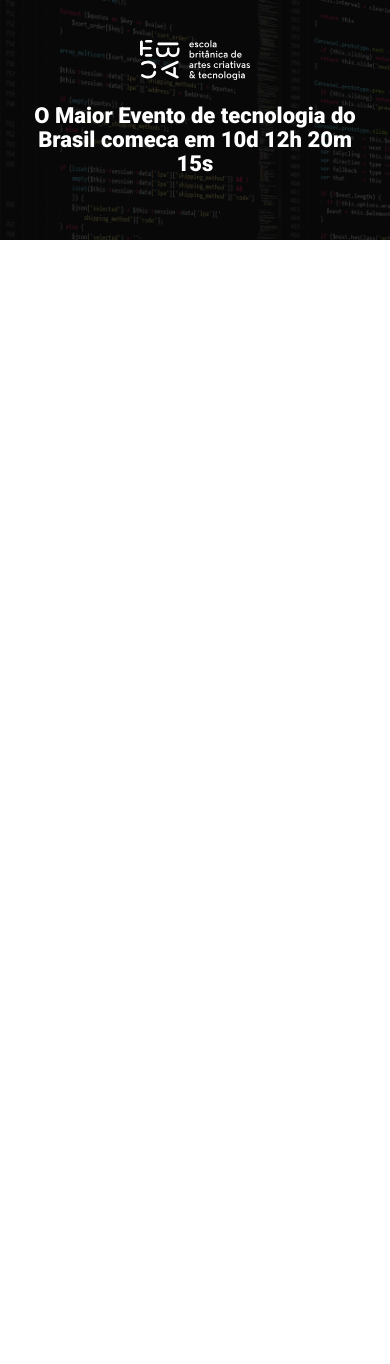
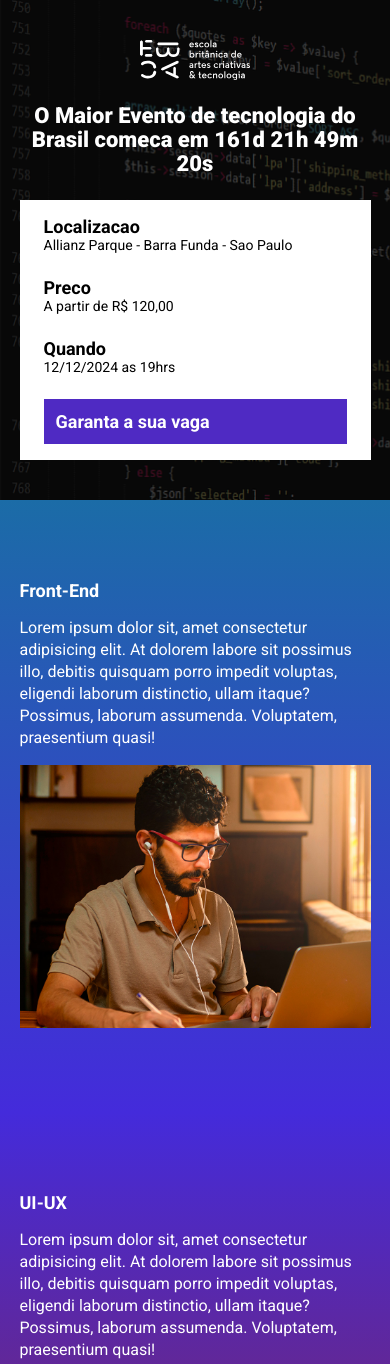
Before and after one commit to devBordin0016/niver_devbordin, a website built with Parcel: page src/index.html in a window 390 px wide. Shown: the top 1364 px of the page. Before the commit the page ends 844 px from the top, so only its background shows below. Built offline with nearby package versions, Linux system fonts and the light colour scheme.

Commit message:
Criando a contagem regressiva

```diff
--- a/package.json
+++ b/package.json
@@ -2,9 +2,9 @@
   "name": "ebac_talks",
   "version": "1.0.0",
   "description": "",
-  "main": "index.js",
   "scripts": {
     "dev": "parcel src/index.html src/styles/main.scss src/scripts/main.js",
+    "build" : "parcel build src/index.html",
     "test": "echo \"Error: no test specified\" && exit 1"
   },
   "keywords": [],
--- a/src/index.html
+++ b/src/index.html
@@ -6,6 +6,7 @@
     <meta name="viewport" content="width=device-width, initial-scale=1.0">
     <title>EBAC Tech Talks</title>
     <link rel="stylesheet" href="./styles/main.scss">
+    <link rel="stylesheet" href="https://unpkg.com/aos@next/dist/aos.css" />
     <link rel="preconnect" href="https://fonts.googleapis.com">
     <link rel="preconnect" href="https://fonts.gstatic.com" crossorigin>
     <link href="https://fonts.googleapis.com/css2?family=Roboto:ital,wght@0,100;0,300;0,400;0,500;0,700;0,900;1,100;1,300;1,400;1,500;1,700;1,900&display=swap" rel="stylesheet">
@@ -15,11 +16,72 @@
         <div class="container">
             <img class="hero__logo" src="./images/ebac_logo.svg" alt="EBAC">
             <p class="hero__text">
-                O Maior Evento de tecnologia do Brasil comeca em 10d 12h 20m 15s
+                O Maior Evento de tecnologia do Brasil comeca em <span id="contador"></span>
             </p>
+            <div class="infos-bar">
+                <ul class="infos-bar__infos">
+                    <li class="infos-bar__infos__item">
+                        <b>Localizacao</b>
+                        Allianz Parque - Barra Funda - Sao Paulo
+                    </li>
+                    <li class="infos-bar__infos__item">
+                        <b>Preco</b>
+                        A partir de R$ 120,00
+                    </li>
+                    <li class="infos-bar__infos__item">
+                        <b>Quando</b>
+                        12/12/2024 as 19hrs
+                    </li>
+                </ul>
+                <a class="button button--primary" href="#">Garanta a sua vaga</a>
+            </div>
         </div>
     </header>
-
+    <section class="event event--fontend" >
+        <div class="container" data-aos="fade-right">
+            <div class="event__details">
+                <h2 class="event__details__title">Front-End</h2>
+                <p class="event__details__description">
+                    Lorem ipsum dolor sit, amet consectetur adipisicing elit. At dolorem labore sit possimus illo, debitis quisquam porro impedit voluptas, eligendi laborum distinctio, ullam itaque? Possimus, laborum assumenda. Voluptatem, praesentium quasi!
+                </p>
+            </div>
+            <img class="event__image" src="./images/frontend.png" alt="Front-end">
+        </div>
+    </section>
+    <section class="event event--ux-ui event--image-left" >
+        <div class="container" data-aos="fade-left">
+            <div class="event__details">
+                <h2 class="event__details__title">UI-UX</h2>
+                <p class="event__details__description">
+                    Lorem ipsum dolor sit, amet consectetur adipisicing elit. At dolorem labore sit possimus illo, debitis quisquam porro impedit voluptas, eligendi laborum distinctio, ullam itaque? Possimus, laborum assumenda. Voluptatem, praesentium quasi!
+                </p>
+            </div>
+            <img class="event__image" src="./images/frontend.png" alt="Front-end">
+        </div>
+    </section>
+    <section class="event event--data-science">
+        <div class="container" data-aos="fade-right">
+            <div class="event__details">
+                <h2 class="event__details__title">Data Science</h2>
+                <p class="event__details__description">
+                    Lorem ipsum dolor sit, amet consectetur adipisicing elit. At dolorem labore sit possimus illo, debitis quisquam porro impedit voluptas, eligendi laborum distinctio, ullam itaque? Possimus, laborum assumenda. Voluptatem, praesentium quasi!
+                </p>
+            </div>
+            <img class="event__image" src="./images/frontend.png" alt="Front-end">
+        </div>
+    </section>
+    <section class="event event--backend event--image-left">
+        <div class="container" data-aos="fade-left">
+            <div class="event__details">
+                <h2 class="event__details__title">Back-End</h2>
+                <p class="event__details__description">
+                    Lorem ipsum dolor sit, amet consectetur adipisicing elit. At dolorem labore sit possimus illo, debitis quisquam porro impedit voluptas, eligendi laborum distinctio, ullam itaque? Possimus, laborum assumenda. Voluptatem, praesentium quasi!
+                </p>
+            </div>
+            <img class="event__image" src="./images/frontend.png" alt="Front-end">
+        </div>
+    </section>
+    <script src="https://unpkg.com/aos@next/dist/aos.js"></script>
     <script src="./scripts/main.js"></script>
 </body>
 </html>
--- a/src/scripts/main.js
+++ b/src/scripts/main.js
@@ -1 +1,32 @@
-console.log('ola mundo');
+AOS.init();
+
+const dataDoEvento = new Date("Dec 12, 2024 19:00:00");
+const timeStampDoEvento = dataDoEvento.getTime();
+
+const contaAsHoras = setInterval(function() {
+    const agora = new Date();
+    const timeStampAtual = agora.getTime();
+
+    const distanciaAteEvento = timeStampDoEvento - timeStampAtual;
+
+    const diaEmMs = 1000 * 60 * 60 * 24;
+    const horaEmMs =  1000 * 60 * 60;
+    const minutoEmMs = 1000 * 60;
+
+    const diasAteOEvento = Math.floor(distanciaAteEvento / diaEmMs);
+    const horasAteOEvento = Math.floor((distanciaAteEvento % diaEmMs) / horaEmMs);
+    const minutosAteOEvento = Math.floor((distanciaAteEvento % horaEmMs) / minutoEmMs);
+    const segundosAteOEvento = Math.floor((distanciaAteEvento % minutoEmMs / 1000));
+
+    console.log(diasAteOEvento);
+    console.log(horasAteOEvento);
+    console.log(minutosAteOEvento);
+    console.log(segundosAteOEvento);
+
+    document.getElementById('contador').innerHTML = `${diasAteOEvento}d ${horasAteOEvento}h ${minutosAteOEvento}m ${segundosAteOEvento}s`;
+
+    if  (distanciaAteEvento < 0 ) {
+        clearInterval(contaAsHoras);
+        document.getElementById('contador').innerHTML = 'Evento Expirado';
+    }
+}, 1000);
--- /dev/null
+++ b/src/styles/_event.scss
@@ -0,0 +1,67 @@
+@use 'variables';
+
+.event {
+    padding: 80px 0;
+
+
+    &--fontend {
+        background-image: linear-gradient(variables.$blue1, variables.$blue2);
+    }
+    &--ux-ui {
+        background-image: linear-gradient(variables.$blue2, variables.$pink);
+    }
+    &--data-science{
+        background-image: linear-gradient(variables.$pink, variables.$yellow);
+    }
+    &--backend {
+        background-image: linear-gradient(variables.$yellow, variables.$pink);
+    }
+    &--image-left {
+        .container {
+            flex-direction: row-reverse;
+        }
+    }
+
+    .container {
+        display: flex;
+        gap: 40px;
+        @media (max-width: 640px) {
+            .container {
+                display: block;
+            }
+        }
+    }
+
+    &__image {
+        max-width: 360px;
+    }
+
+    &__details {
+
+        &__title {
+            font-size: 18px;
+            font-weight: bold;
+            margin-bottom: 16px;
+        }
+
+        &__description {
+            font-size: 16px;
+            line-height: 22px;
+        }
+    }
+
+    @media (max-width: 640px) {
+        .container {
+            display: block;
+        }
+
+        &__image {
+            width: 100%;
+        }
+
+        &__details {
+            margin-right: 0;
+            margin-bottom: 16px;
+        }
+    }
+}
--- a/src/styles/_hero.scss
+++ b/src/styles/_hero.scss
@@ -1,3 +1,4 @@
+@use 'variables';
 .hero {
     padding-top: 64px;
     padding-bottom: 100px;
@@ -16,7 +17,7 @@
         left: 0;
         width: 100%;
         height: 100%;
-        background-color: #000;
+        background-color: variables.$secondaryTextColor;
         content: '';
         opacity: 0.7;
     }
--- /dev/null
+++ b/src/styles/_variables.scss
@@ -0,0 +1,8 @@
+$textColor: #fff;
+$secondaryTextColor: #000;
+
+$blue1: #1b6ca7;
+$blue2: #442bdb;
+$pink: #89223B;
+$yellow: #9c791d;
+$purple: #4F2AC3;
--- /dev/null
+++ b/src/styles/components/_buttons.scss
@@ -0,0 +1,25 @@
+@use '../variables';
+
+.button {
+    padding: 12px;
+    font-size: 18px;
+    font-weight: bold;
+    text-decoration: none;
+    text-align: center;
+    white-space: nowrap;
+
+    &--primary {
+        color: #fff;
+        background-color: variables.$purple;
+    }
+
+    @media (max-width: 640px) {
+        display: block;
+        width: 100%;
+    }
+
+    @media (max-width: 1024px) {
+        display: flex;
+        align-items: center;
+    }
+}
--- /dev/null
+++ b/src/styles/components/_infos_bar.scss
@@ -0,0 +1,40 @@
+@use '../variables';
+.infos-bar {
+    padding: 16px 24px;
+    background-color: variables.$textColor;
+    display: flex;
+    justify-content: space-between;
+
+    &__infos {
+        display: flex;
+        gap: 40px;
+
+        &__item {
+            font-size: 14px;
+            color: variables.$secondaryTextColor;
+            b {
+                font-size: 18px;
+                display: block;
+                color: variables.$secondaryTextColor;
+            }
+        }
+    }
+
+    @media (max-width : 640px) {
+        display: block;
+
+        &__infos {
+            display: block;
+
+            &__item {
+                margin-bottom: 24px;
+            }
+        }
+    }
+
+    @media (max-width: 1024px) {
+        &__infos {
+            gap: 16px;
+        }
+    }
+}
--- a/src/styles/main.scss
+++ b/src/styles/main.scss
@@ -1,10 +1,16 @@
 @use 'hero';
+@use 'components/infos_bar';
+@use 'components/buttons';
+@use 'event';
+@use 'variables';
+
 * {
     margin: 0;
     padding: 0;
     box-sizing: border-box;
     font-family: Roboto, sans-serif;
-    color: #fff;
+    color: variables.$textColor;
+    list-style: none;
 }
 
 .container {
```
